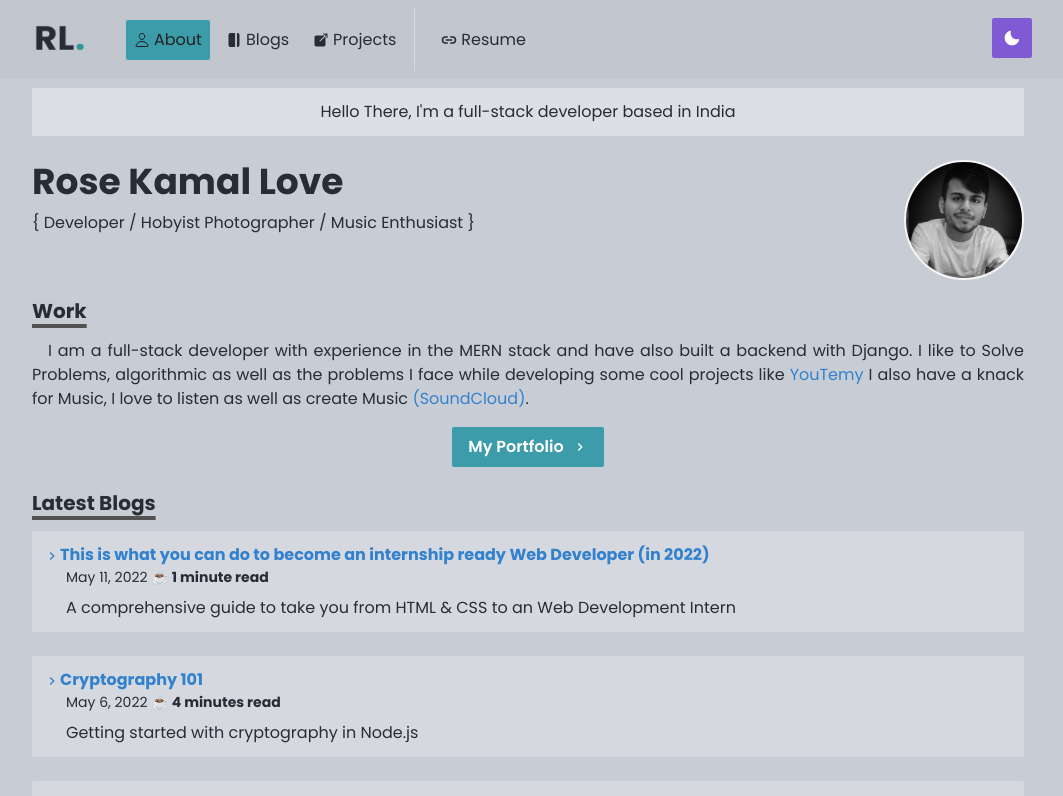
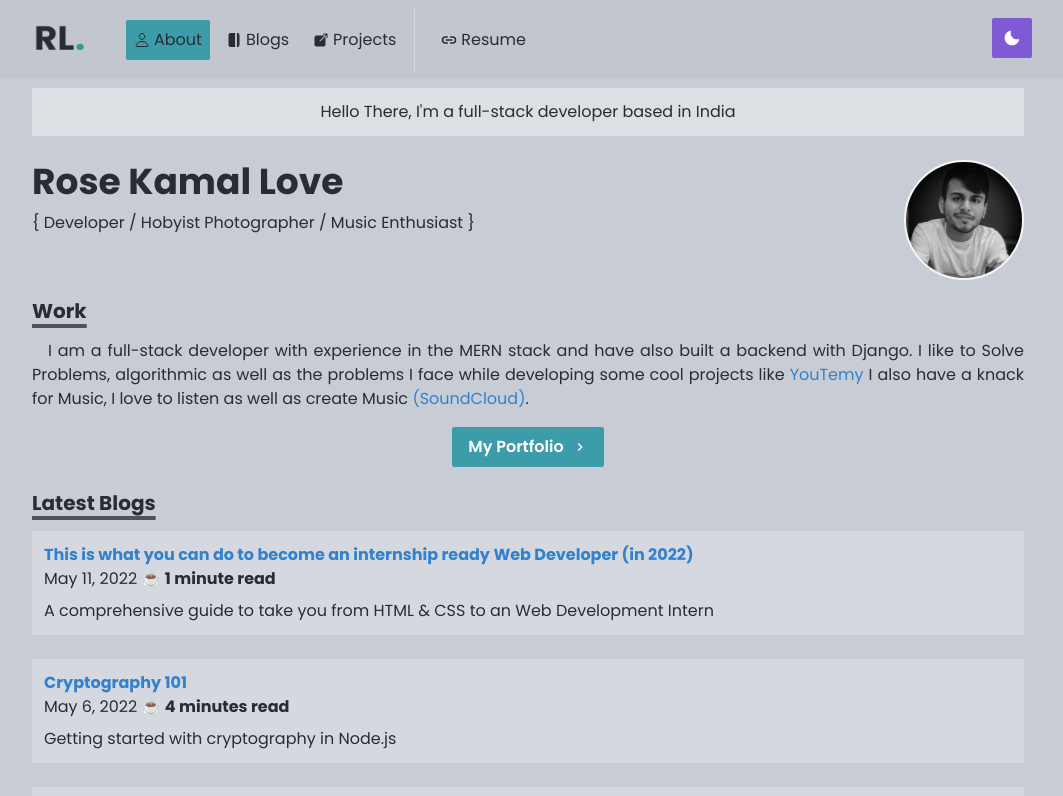
Before and after one commit to rosekamallove/rosekamal.love, a Next.js app: page / in a window 1280 px wide. Shown: the top 796 px of the page, without its empty margins (112-1175 px from the left). Built offline with nearby package versions, Linux system fonts and the light colour scheme.

Commit message:
optimized: blogsPostLoad

```diff
--- a/components/layouts/article.js
+++ b/components/layouts/article.js
@@ -9,10 +9,6 @@ const variants = {
 }
 
 const Layout = ({ children, title }) => {
-  // useEffect(() => {
-  //   Prism.highlightAll()
-  // }, [])
-
   return (
     <motion.article
       initial="hidden"
--- a/components/navbar.js
+++ b/components/navbar.js
@@ -23,12 +23,14 @@ import ThemeToggleButton from './theme-toggle-button'
 const LinkItem = ({ href, path, _target, children, ...props }) => {
   const active = path === href
   const inactiveColor = useColorModeValue('#282c34', '#abb2bf')
+  const activeBg = useColorModeValue('#3D9CA9', '#55B6C2')
+
   return (
     <NextLink href={href} passHref>
       <Link
         p={2}
-        bg={active ? 'teal.500' : undefined}
-        color={active ? '#202023' : inactiveColor}
+        bg={active ? activeBg : undefined}
+        color={active ? '#282c34' : inactiveColor}
         _target={_target}
         {...props}
       >
--- a/components/render-blog-list.js
+++ b/components/render-blog-list.js
@@ -1,4 +1,3 @@
-import { ChevronRightIcon } from '@chakra-ui/icons'
 import {
   Box,
   LinkBox,
@@ -8,17 +7,19 @@ import {
   Text,
   useColorModeValue
 } from '@chakra-ui/react'
+import NextLink from 'next/link'
 import Date from './date'
 
-export const RenderBlogs = ({ allPostsData, rendeDescription, count }) => {
+export const RenderBlogs = ({ allPostsData, renderDescription, count }) => {
   count = count == -1 ? allPostsData.length : count
   return (
     <List>
       {allPostsData.map(
-        ({ id, date, title, description, words, og_description }, index) => {
+        ({ id, date, title, description, og_description, words }, index) => {
           if (index < count) {
             return (
-              <LinkBox key={id} as="article">
+              <NextLink key={id} href={`/blogs/${id}`}>
+                <LinkBox as="article">
                   <ListItem>
                     <Box
                       borderRadius="sm"
@@ -32,11 +33,9 @@ export const RenderBlogs = ({ allPostsData, rendeDescription, count }) => {
                         // eslint-disable-next-line react-hooks/rules-of-hooks
                         color={useColorModeValue('#3181CE', '#c678dd')}
                       >
-                      <ChevronRightIcon />
                         <strong>{title}</strong>
                       </LinkOverlay>
-                    <Box ml="22px">
-                      <Box fontSize="sm">
+                      <Box>
                         <Date dateString={date} />{' '}
                         <strong>
                           ☕ {Math.ceil(words / 225)}{' '}
@@ -44,15 +43,15 @@ export const RenderBlogs = ({ allPostsData, rendeDescription, count }) => {
                           read
                         </strong>
                       </Box>
-                      {rendeDescription ? (
+                      {renderDescription ? (
                         <Text fontSize="md">{description}</Text>
                       ) : (
                         <Text fontSize="md">{og_description}</Text>
                       )}
                     </Box>
-                  </Box>
                   </ListItem>
                 </LinkBox>
+              </NextLink>
             )
           }
         }
--- a/pages/index.js
+++ b/pages/index.js
@@ -43,7 +43,7 @@ const Page = ({ allPostsData }) => {
         <Heading variant="section-title">Latest Blogs</Heading>
         <RenderBlogs
           allPostsData={allPostsData}
-          rendeDescription={false}
+          renderDescription={false}
           count={3}
         />
         <NextLink href="/blogs">
```
Also changed, not shown: pages/blogs/[id].js (+26 -21 lines), pages/blogs/index.js (renamed from pages/blogs.js, +4 -4 lines). Lines whose indentation alone changed are shown as unchanged.
